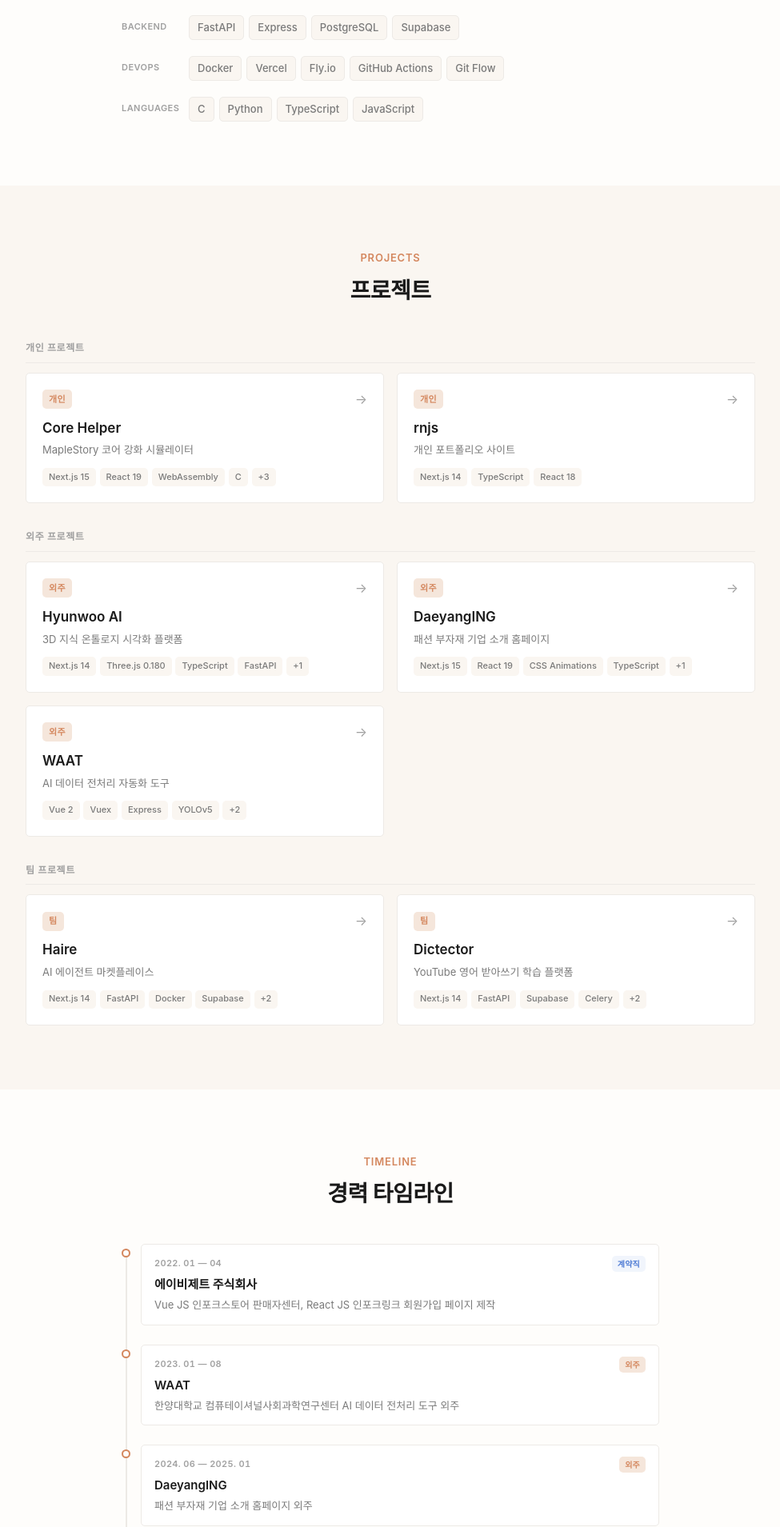
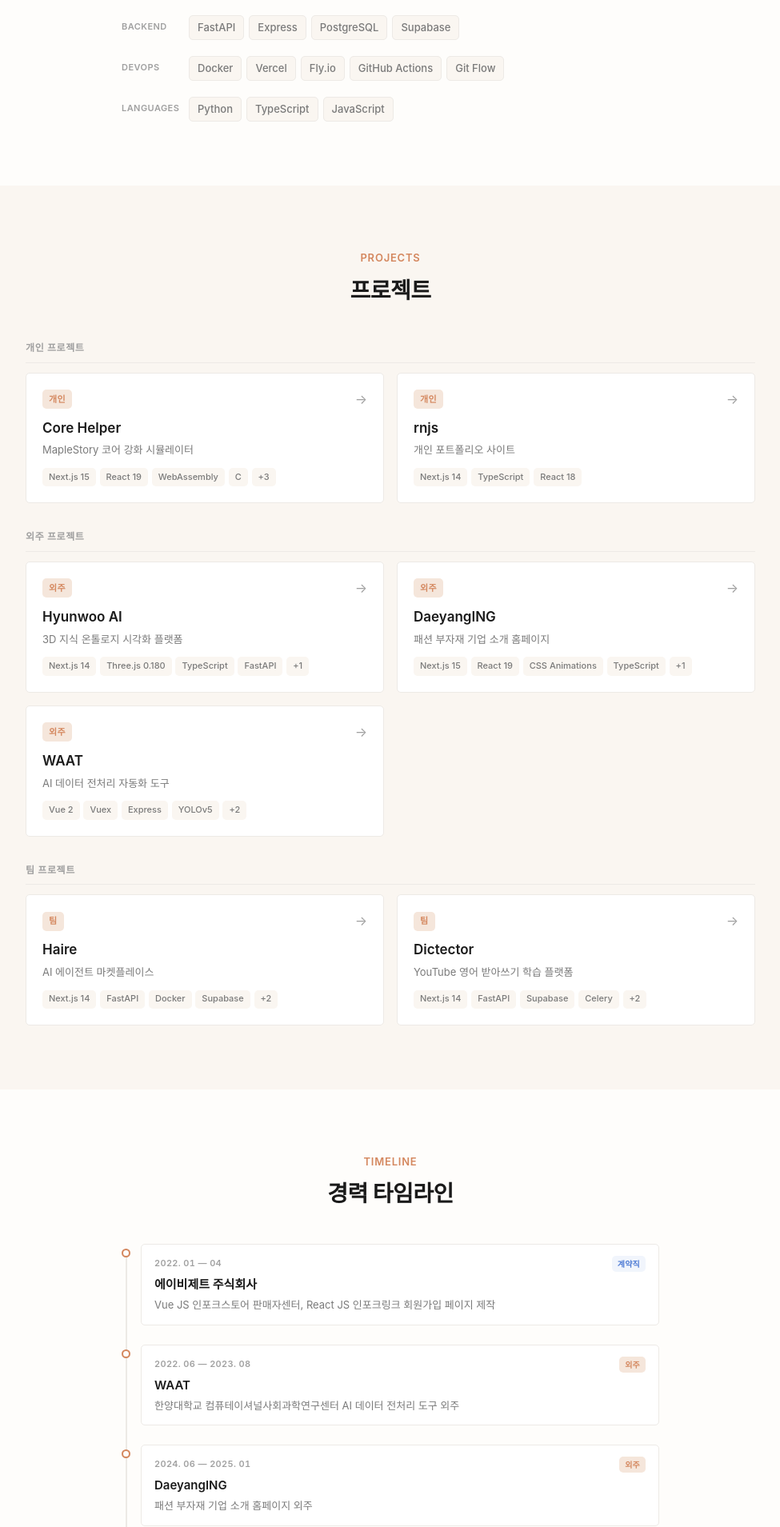
Before and after one commit to gnemek20/portfolio-web, a Next.js app: page / in a window 1280 px wide. Shown: the part 1411-3320 px from the top of the page at 80% size, without its empty margins (152-1127 px from the left). Built offline with nearby package versions, Linux system fonts and the light colour scheme; a web font is replaced by a local one.

Commit message:
fix: WAAT period 2022.06~2023.08

```diff
--- a/components/Profile.tsx
+++ b/components/Profile.tsx
@@ -15,7 +15,7 @@ const devops = [
   "Docker", "Vercel", "Fly.io", "GitHub Actions", "Git Flow",
 ];
 
-const languages = ["C", "Python", "TypeScript", "JavaScript"];
+const languages = ["Python", "TypeScript", "JavaScript"];
 
 const Profile = () => {
   const { ref, inView } = useInView();
--- a/components/Timeline.tsx
+++ b/components/Timeline.tsx
@@ -10,7 +10,7 @@ const events = [
     tag: "계약직",
   },
   {
-    period: "2023. 01 — 08",
+    period: "2022. 06 — 2023. 08",
     title: "WAAT",
     desc: "한양대학교 컴퓨테이셔널사회과학연구센터 AI 데이터 전처리 도구 외주",
     tag: "외주",
--- a/data/projects.ts
+++ b/data/projects.ts
@@ -216,7 +216,7 @@ const WelcomeAnimation = dynamic(
     title: "WAAT",
     subtitle: "AI 데이터 전처리 자동화 도구",
     category: "외주",
-    period: "2023. 01 — 08",
+    period: "2022. 06 — 2023. 08",
     description: [
       "한양대학교 컴퓨테이셔널사회과학연구센터의 요청으로 제작된 데이터 전처리 자동화 도구입니다.",
       "",
```
